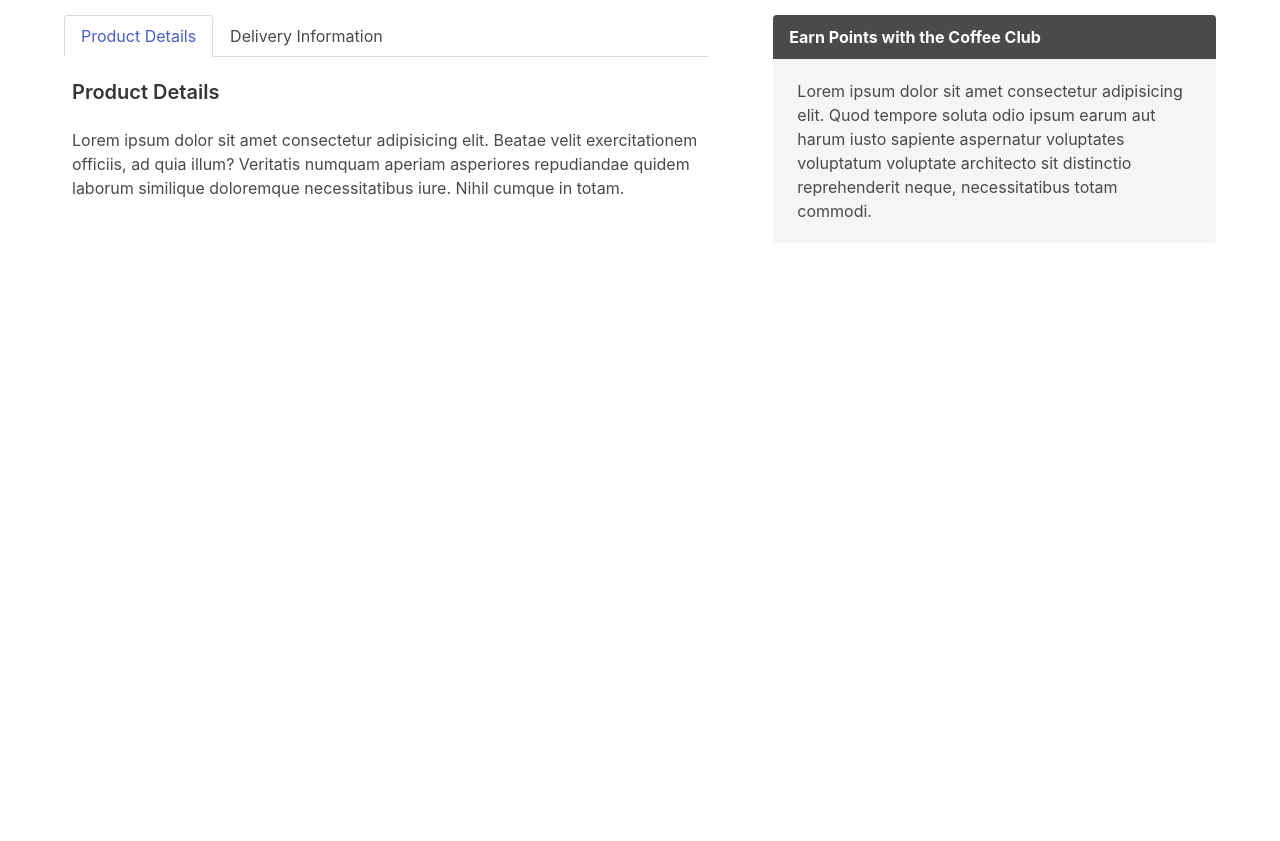
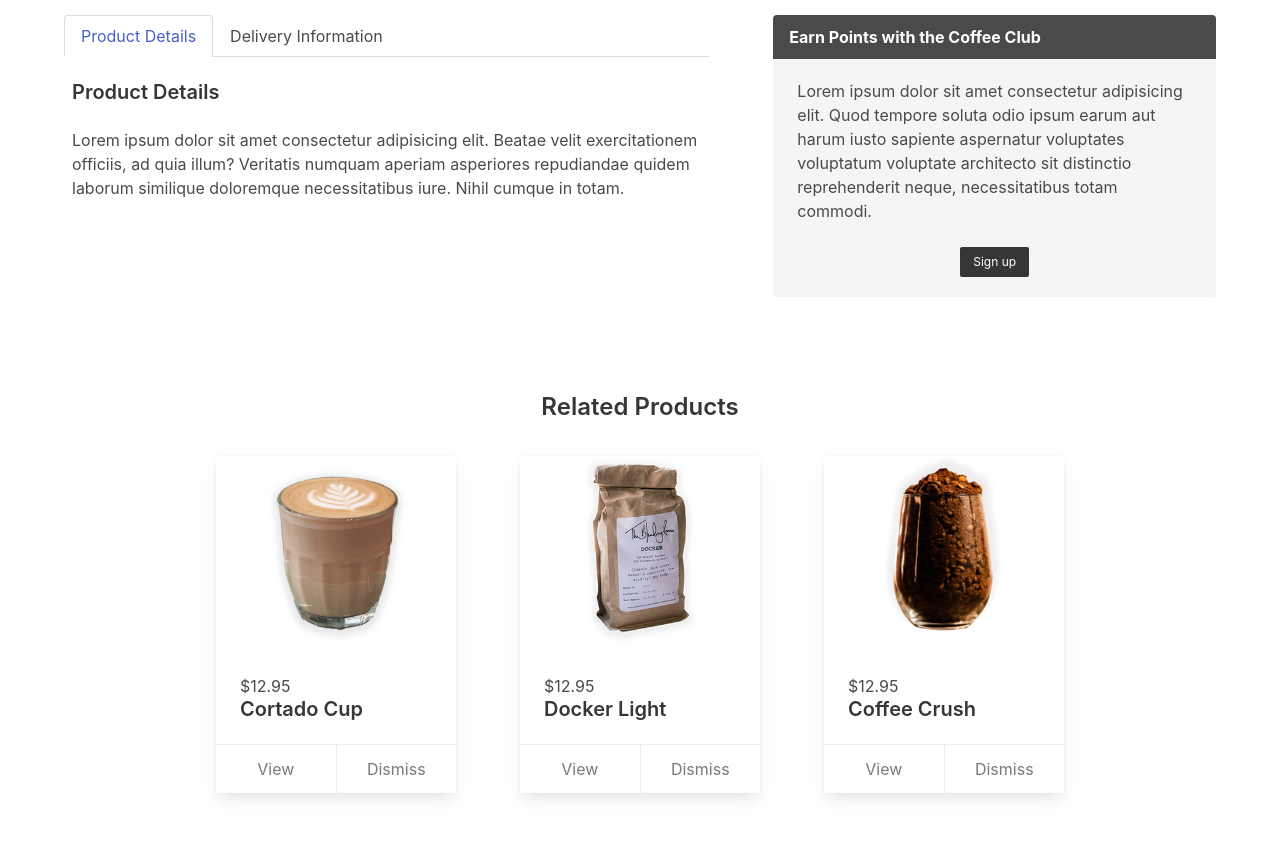
Before and after one commit to JerryDoran/bulma-css, a plain HTML site: page bulma_ninja_project/index.html in a window 1280 px wide. Shown: the part 528-1369 px from the top of the page. Before the commit the page ends 819 px from the top, so only its background shows below. Drawn offline with nearby package versions, Linux system fonts and the light colour scheme.

Commit message:
added cards

```diff
--- a/bulma_ninja_project/index.html
+++ b/bulma_ninja_project/index.html
@@ -76,6 +76,7 @@
               Lorem ipsum dolor sit amet consectetur adipisicing elit.
               Similique, aspernatur.
             </p>
+            <button class="button is-primary">Add To Cart</button>
           </div>
         </div>
       </div>
@@ -132,6 +133,76 @@
                   aspernatur voluptates voluptatum voluptate architecto sit
                   distinctio reprehenderit neque, necessitatibus totam commodi.
                 </p>
+                <div class="has-text-centered">
+                  <button class="button mt-5 is-small is-dark">Sign up</button>
+                </div>
+              </div>
+            </div>
+          </div>
+        </div>
+      </div>
+    </section>
+
+    <!-- cards -->
+    <section class="section is-hidden-mobile">
+      <div class="container">
+        <h3 class="title has-text-centered is-size-4">Related Products</h3>
+        <div class="columns mt-5 is-8 is-variable is-centered">
+          <div class="column is-4-tablet is-3-desktop">
+            <div class="card">
+              <div class="card-image has-text-centered px-6">
+                <img src="assets/p1.png" alt="product" />
+              </div>
+              <div class="card-content">
+                <p>$12.95</p>
+                <p class="title is-size-5">Cortado Cup</p>
+              </div>
+              <footer class="card-footer">
+                <p class="card-footer-item">
+                  <a href="" class="has-text-grey">View</a>
+                </p>
+                <p class="card-footer-item">
+                  <a href="" class="has-text-grey">Dismiss</a>
+                </p>
+              </footer>
+            </div>
+            </div>
+            <div class="column is-4-tablet is-3-desktop">
+              <div class="card">
+                <div class="card-image has-text-centered px-6">
+                  <img src="assets/p2.png" alt="product" />
+                </div>
+                <div class="card-content">
+                  <p>$12.95</p>
+                  <p class="title is-size-5">Docker Light</p>
+                </div>
+                <footer class="card-footer">
+                  <p class="card-footer-item">
+                    <a href="" class="has-text-grey">View</a>
+                  </p>
+                  <p class="card-footer-item">
+                    <a href="" class="has-text-grey">Dismiss</a>
+                  </p>
+                </footer>
+              </div>
+            </div>
+            <div class="column is-4-tablet is-3-desktop">
+              <div class="card">
+                <div class="card-image has-text-centered px-6">
+                  <img src="assets/p3.png" alt="product" />
+                </div>
+                <div class="card-content">
+                  <p>$12.95</p>
+                  <p class="title is-size-5">Coffee Crush</p>
+                </div>
+                <footer class="card-footer">
+                  <p class="card-footer-item">
+                    <a href="" class="has-text-grey">View</a>
+                  </p>
+                  <p class="card-footer-item">
+                    <a href="" class="has-text-grey">Dismiss</a>
+                  </p>
+                </footer>
               </div>
             </div>
           </div>
```
Also changed, not shown: bulma_ninja_project/assets/p1.png (added), bulma_ninja_project/assets/p2.png (added), bulma_ninja_project/assets/p3.png (added).
